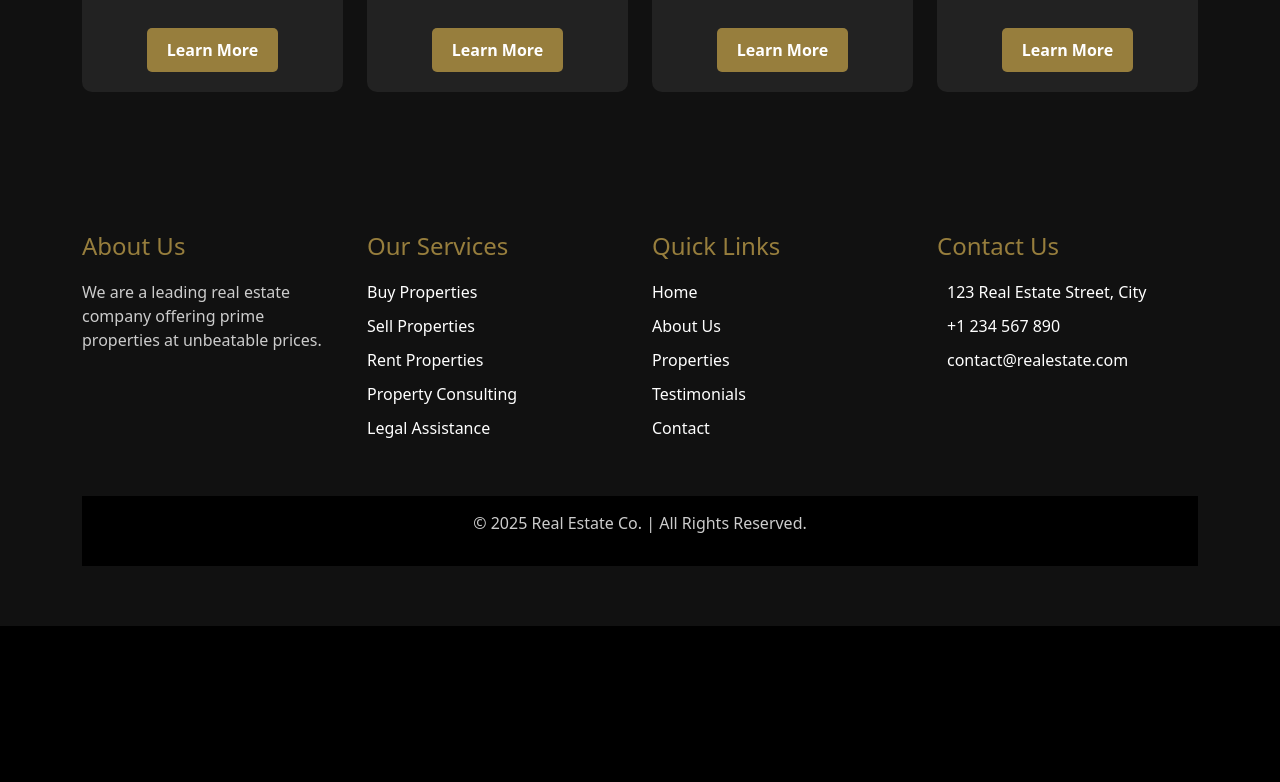
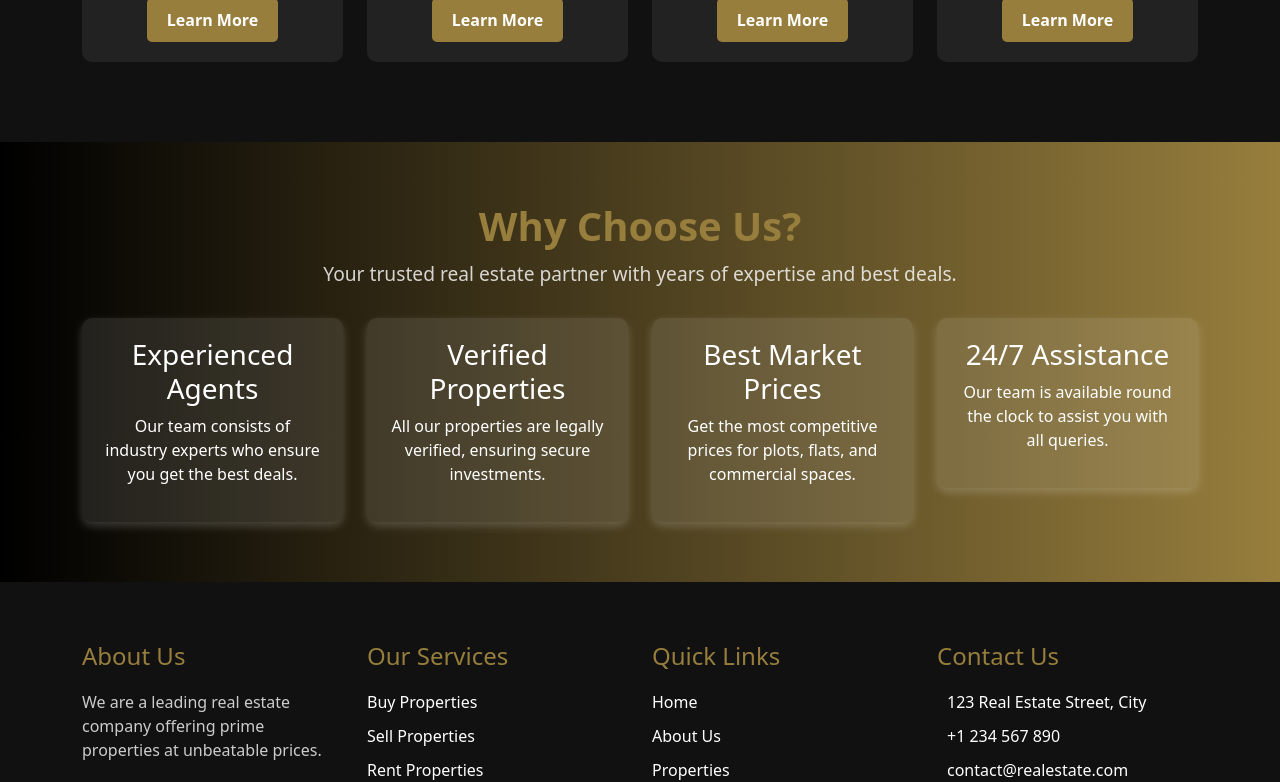
Before and after one commit to nitish2507-n/my-first-sample-page, a plain HTML site: page index.html in a window 1280 px wide. Shown: the part 2362-3144 px from the top of the page. Before the commit the page ends 2988 px from the top, so only its background shows below. Drawn offline with nearby package versions, Linux system fonts and the light colour scheme.

Commit message:
Add files via upload

```diff
--- a/index.html
+++ b/index.html
@@ -169,7 +169,7 @@
 </section>
 <section id="why-choose-us" class="why-choose-section">
     <div class="container">
-        <h2 class="section-title">Why Choose Us?</h2>
+        <h2 class="section-title">Our Expertise</h2>
         <div class="row">
             <!-- Trusted Agents -->
             <div class="col-lg-3 col-md-6">
@@ -208,6 +208,42 @@
                     <h3>Hassle-Free Documentation</h3>
                     <p>We take care of legal paperwork for a smooth process.</p>
                     <a href="#" class="btn-custom">Learn More</a>
+                </div>
+            </div>
+        </div>
+    </div>
+</section>
+<section id="why-choose-us" class="why-choose-us">
+    <div class="container">
+        <h2 class="section-title">Why Choose Us?</h2>
+        <p class="section-subtitle">Your trusted real estate partner with years of expertise and best deals.</p>
+        <div class="row">
+            <div class="col-md-3">
+                <div class="feature-box">
+                    <i class="fas fa-user-tie"></i>
+                    <h3>Experienced Agents</h3>
+                    <p>Our team consists of industry experts who ensure you get the best deals.</p>
+                </div>
+            </div>
+            <div class="col-md-3">
+                <div class="feature-box">
+                    <i class="fas fa-check-circle"></i>
+                    <h3>Verified Properties</h3>
+                    <p>All our properties are legally verified, ensuring secure investments.</p>
+                </div>
+            </div>
+            <div class="col-md-3">
+                <div class="feature-box">
+                    <i class="fas fa-hand-holding-usd"></i>
+                    <h3>Best Market Prices</h3>
+                    <p>Get the most competitive prices for plots, flats, and commercial spaces.</p>
+                </div>
+            </div>
+            <div class="col-md-3">
+                <div class="feature-box">
+                    <i class="fas fa-headset"></i>
+                    <h3>24/7 Assistance</h3>
+                    <p>Our team is available round the clock to assist you with all queries.</p>
                 </div>
             </div>
         </div>
--- a/script.js
+++ b/script.js
@@ -15,3 +15,10 @@ $(document).ready(function() {
         }, 1500);
     }, 500);
 });
+$(document).ready(function(){
+    $(".feature-box").hover(function(){
+        $(this).css("box-shadow", "0 8px 20px rgba(255, 255, 255, 0.4)");
+    }, function(){
+        $(this).css("box-shadow", "0 4px 10px rgba(255, 255, 255, 0.2)");
+    });
+});
--- a/styles.css
+++ b/styles.css
@@ -176,7 +176,7 @@ body {
     object-fit: cover;
     border-radius: 5px;
     opacity: 0.6;
-    transition: opacity 0.06s ease;
+    transition: opacity 0.1s ease;
 }
 
 .thumb-btn.active .thumb-img,
@@ -412,3 +412,40 @@ body {
     background: #000;
     margin-top: 40px;
 }
+.why-choose-us {
+    padding: 60px 0;
+    background: linear-gradient(to right, #000000, #977e3d);
+    color: #fff;
+    text-align: center;
+}
+
+.section-title {
+    font-size: 2.5rem;
+    margin-bottom: 10px;
+    font-weight: bold;
+}
+
+.section-subtitle {
+    font-size: 1.2rem;
+    margin-bottom: 30px;
+    opacity: 0.8;
+}
+
+.feature-box {
+    background: rgba(255, 255, 255, 0.1);
+    padding: 20px;
+    border-radius: 10px;
+    transition: 0.3s ease-in-out;
+    box-shadow: 0 4px 10px rgba(255, 255, 255, 0.2);
+}
+
+.feature-box:hover {
+    background: rgba(255, 255, 255, 0.2);
+    transform: translateY(-5px);
+}
+
+.feature-box i {
+    font-size: 40px;
+    margin-bottom: 10px;
+    color: #977e3d;
+}
```
